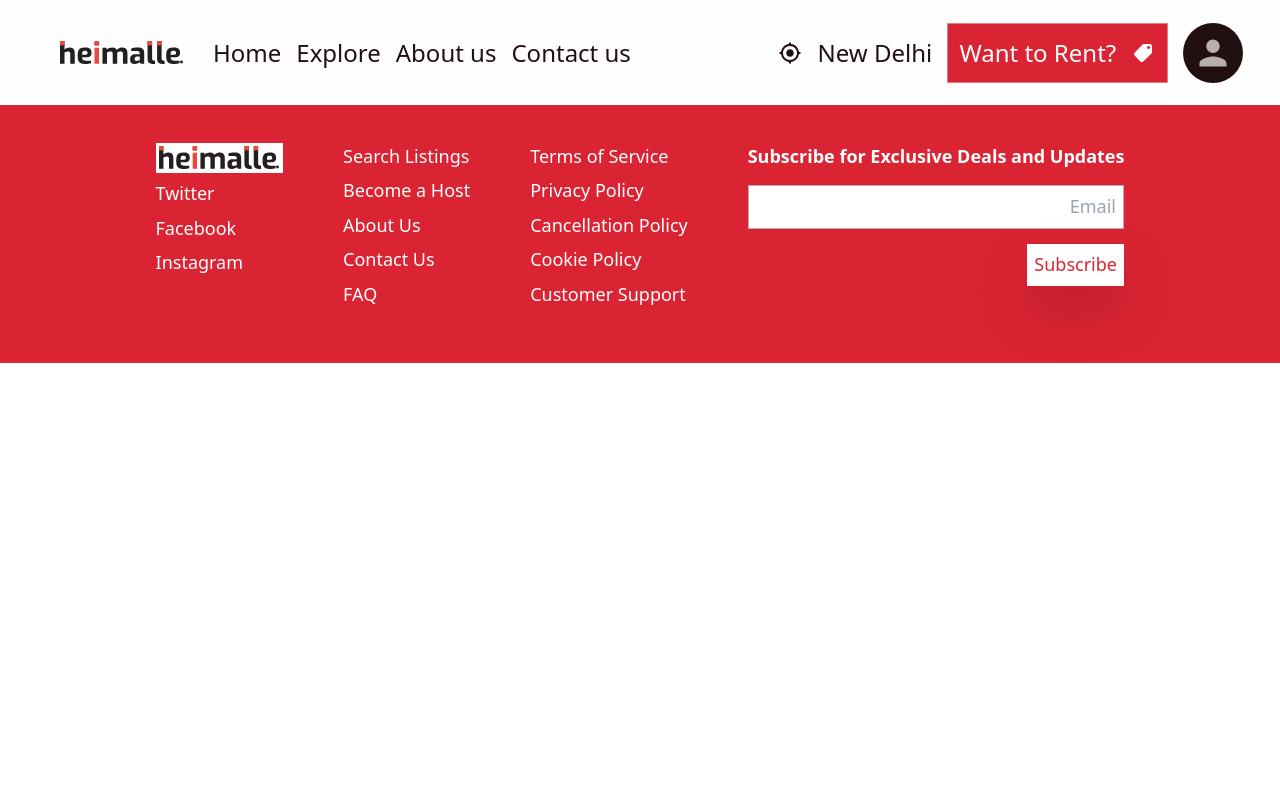
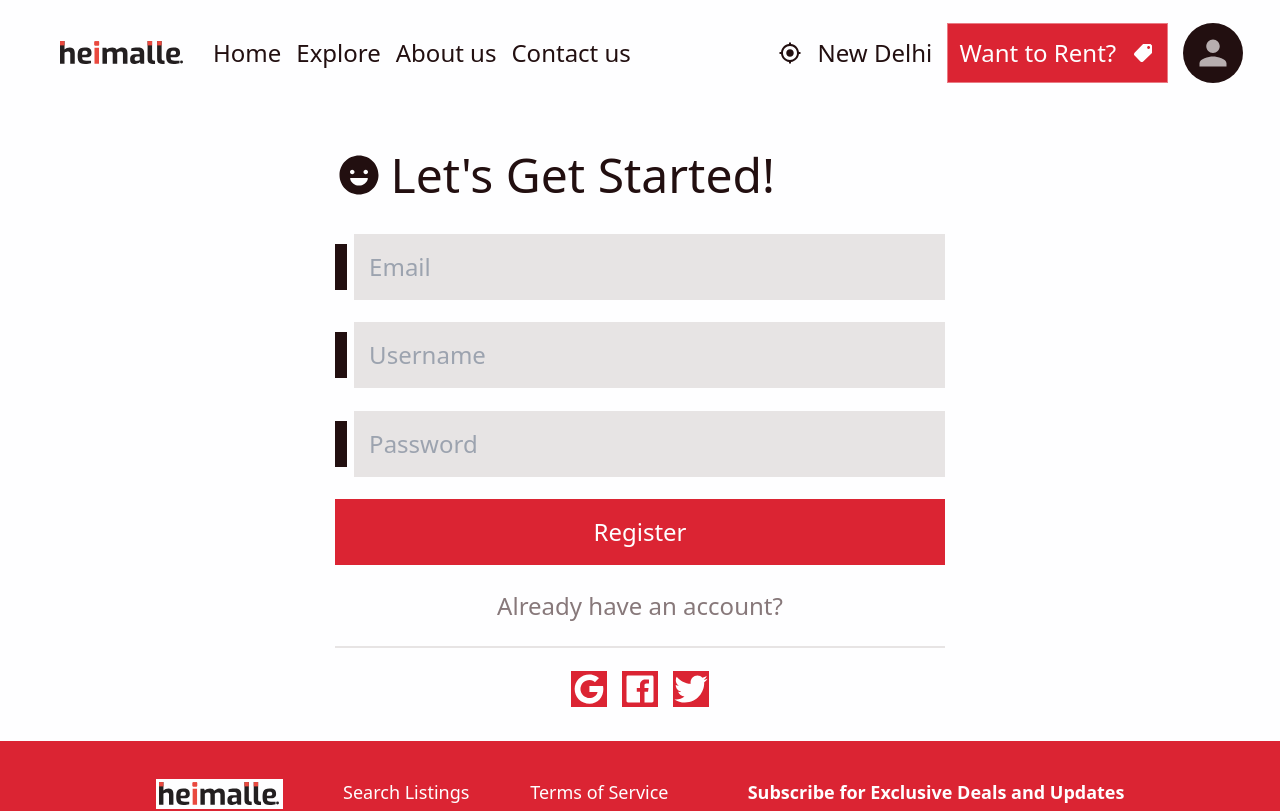
Before and after one commit to shourya102/heimalle, a React (Vite) app: page /register in a window 1280 px wide. Shown: the top 811 px of the page. Built offline with nearby package versions, Linux system fonts and the light colour scheme.

Commit message:
login and register pages prototype

```diff
--- a/src/App.tsx
+++ b/src/App.tsx
@@ -2,6 +2,8 @@ import {BrowserRouter, Route, Routes} from "react-router-dom";
 import Home from "./pages/Home/Home.tsx";
 import Header from "./components/Header/Header.tsx";
 import Footer from "./components/Footer/Footer.tsx";
+import Login from "./pages/Login/Login.tsx";
+import Register from "./pages/Register/Register.tsx";
 
 const App = () => {
     return (
@@ -10,6 +12,8 @@ const App = () => {
             <BrowserRouter>
                 <Routes>
                     <Route element={<Home/>} path="/"/>
+                    <Route element={<Login/>} path="/login"/>
+                    <Route element={<Register/>} path="/register"/>
                 </Routes>
             </BrowserRouter>
             <Footer/>
--- a/src/components/Footer/Footer.tsx
+++ b/src/components/Footer/Footer.tsx
@@ -1,7 +1,7 @@
 const Footer = () => {
     return (
         <div
-            className="flex justify-center w-full gap-80 py-50 h-[21.5rem] bg-tertiary-3 text-primary-1 text-paragraph4">
+            className="flex flex-wrap justify-center w-full gap-80 py-50 min-h-[21.5rem] bg-tertiary-3 text-primary-1 text-paragraph4">
             <div className="gap-10 flex flex-col">
                 <div className="p-5 bg-primary-1"><img className="w-[10rem]" src="/src/assets/svgs/asset-svg (8).svg"
                                                        alt="logo"/></div>
--- a/src/components/ProductCard/ProductCard.tsx
+++ b/src/components/ProductCard/ProductCard.tsx
@@ -15,7 +15,7 @@ const ProductCard: React.FC<ProductCardProps> = ({image, title, description}) =>
                 <img className="w-full h-full bg-cover" src={image} alt={image}/>
             </div>
             <div className="flex flex-col flex-grow gap-20 bg-quaternary-5 pt-10">
-                <div className="flex flex-col justify-between gap-10 flex-grow items-center">
+                <div className="flex flex-col p-10 justify-between gap-10 flex-grow items-center">
                     <div className="gap-10 flex-grow text-secondary-1 px-15">
                         <div className="text-paragraph4 font-semibold text-center">{title}</div>
                         <div className="text-paragraph5 text-center text-wrap px-10">{description}</div>
--- a/src/index.css
+++ b/src/index.css
@@ -88,9 +88,3 @@ html::-webkit-scrollbar-track {
     --spacing-100: 6.25rem;  /* 100px */
     --spacing-130: 8.125rem;  /* 130px */
 }
-
-@media (max-width: 1000px) {
-    html {
-        font-size: 9px;
-    }
-}
--- a/src/pages/Home/Home.tsx
+++ b/src/pages/Home/Home.tsx
@@ -229,7 +229,7 @@ const Home = () => {
                 <div className="flex flex-grow pt-130 pb-30 justify-center items-end">
                     <div className="text-tertiary-4 font-semibold text-heading3">Check out rooms near you!</div>
                 </div>
-                <div className="flex gap-130 w-full justify-center">
+                <div className="flex gap-130 min-w-full justify-center">
                     {productImages.map((product, index) => (
                         <ProductCard title={product.title} description={product.description} image={product.image} key={index}/>
                     ))}
--- /dev/null
+++ b/src/pages/Login/Login.tsx
@@ -0,0 +1,35 @@
+import {IoIosHappy, IoLogoFacebook, IoLogoGoogle, IoLogoTwitter} from "react-icons/io";
+
+const Login = () => {
+    return (
+        <div className="flex justify-center w-full bg-primary-1">
+            <div className="flex min-h-[53rem] flex-col justify-center items-center w-full md:w-2/3 lg:w-1/2 gap-30 p-20">
+                <div className="text-heading3 text-secondary-1 gap-10 flex w-full items-center">
+                    <span><IoIosHappy/></span>
+                    <h1>Welcome Back!</h1>
+                </div>
+                <div className="text-paragraph3 w-full flex gap-10 items-center">
+                    <span className="w-[12px] h-[46px] bg-secondary-1"></span>
+                    <input type="text" className="p-20 text-secondary-1 w-full bg-quaternary-5" placeholder="Email"/>
+                </div>
+                <div className="text-paragraph3 w-full flex gap-10 items-center">
+                    <span className="w-[12px] h-[46px] bg-secondary-1"></span>
+                    <input type="password" className="p-20 text-secondary-1 w-full bg-quaternary-5" placeholder="Password"/>
+                </div>
+                <button className="bg-tertiary-3 p-20 text-paragraph3 text-primary-1 w-full">Login</button>
+                <div className="text-quaternary-3 text-paragraph3 flex justify-center gap-30">
+                    <span className="pr-30 border-r-2 border-quaternary-5">Forget Password</span><span>New here?</span>
+                </div>
+                <div className="border border-quaternary-5 w-full">
+                </div>
+                <div className="flex gap-20">
+                    <button className="bg-tertiary-3 text-primary-1 text-paragraph1"><IoLogoGoogle/></button>
+                    <button className="bg-tertiary-3 text-primary-1 text-paragraph1"><IoLogoFacebook/></button>
+                    <button className="bg-tertiary-3 text-primary-1 text-paragraph1"><IoLogoTwitter/></button>
+                </div>
+            </div>
+        </div>
+    );
+};
+
+export default Login;
--- /dev/null
+++ b/src/pages/Register/Register.tsx
@@ -0,0 +1,42 @@
+import {IoIosHappy, IoLogoFacebook, IoLogoGoogle, IoLogoTwitter} from "react-icons/io";
+
+const Register = () => {
+    return (
+        <div className="flex justify-center w-full bg-primary-1">
+            <div
+                className="flex min-h-[53rem] flex-col justify-center items-center w-full md:w-2/3 lg:w-1/2 gap-30 p-20">
+                <div className="text-heading3 text-secondary-1 gap-10 flex w-full items-center">
+                    <span><IoIosHappy/></span>
+                    <h1>Let's Get Started!</h1>
+                </div>
+                <div className="text-paragraph3 w-full flex gap-10 items-center">
+                    <span className="w-[12px] h-[46px] bg-secondary-1"></span>
+                    <input type="text" className="p-20 text-secondary-1 w-full bg-quaternary-5" placeholder="Email"/>
+                </div>
+                <div className="text-paragraph3 w-full flex gap-10 items-center">
+                    <span className="w-[12px] h-[46px] bg-secondary-1"></span>
+                    <input type="text" className="p-20 text-secondary-1 w-full bg-quaternary-5"
+                           placeholder="Username"/>
+                </div>
+                <div className="text-paragraph3 w-full flex gap-10 items-center">
+                    <span className="w-[12px] h-[46px] bg-secondary-1"></span>
+                    <input type="password" className="p-20 text-secondary-1 w-full bg-quaternary-5"
+                           placeholder="Password"/>
+                </div>
+                <button className="bg-tertiary-3 p-20 text-paragraph3 text-primary-1 w-full">Register</button>
+                <div className="text-quaternary-3 text-paragraph3 flex justify-center gap-30">
+                    <span>Already have an account?</span>
+                </div>
+                <div className="border border-quaternary-5 w-full">
+                </div>
+                <div className="flex gap-20">
+                    <button className="bg-tertiary-3 text-primary-1 text-paragraph1"><IoLogoGoogle/></button>
+                    <button className="bg-tertiary-3 text-primary-1 text-paragraph1"><IoLogoFacebook/></button>
+                    <button className="bg-tertiary-3 text-primary-1 text-paragraph1"><IoLogoTwitter/></button>
+                </div>
+            </div>
+        </div>
+    );
+};
+
+export default Register;
```
